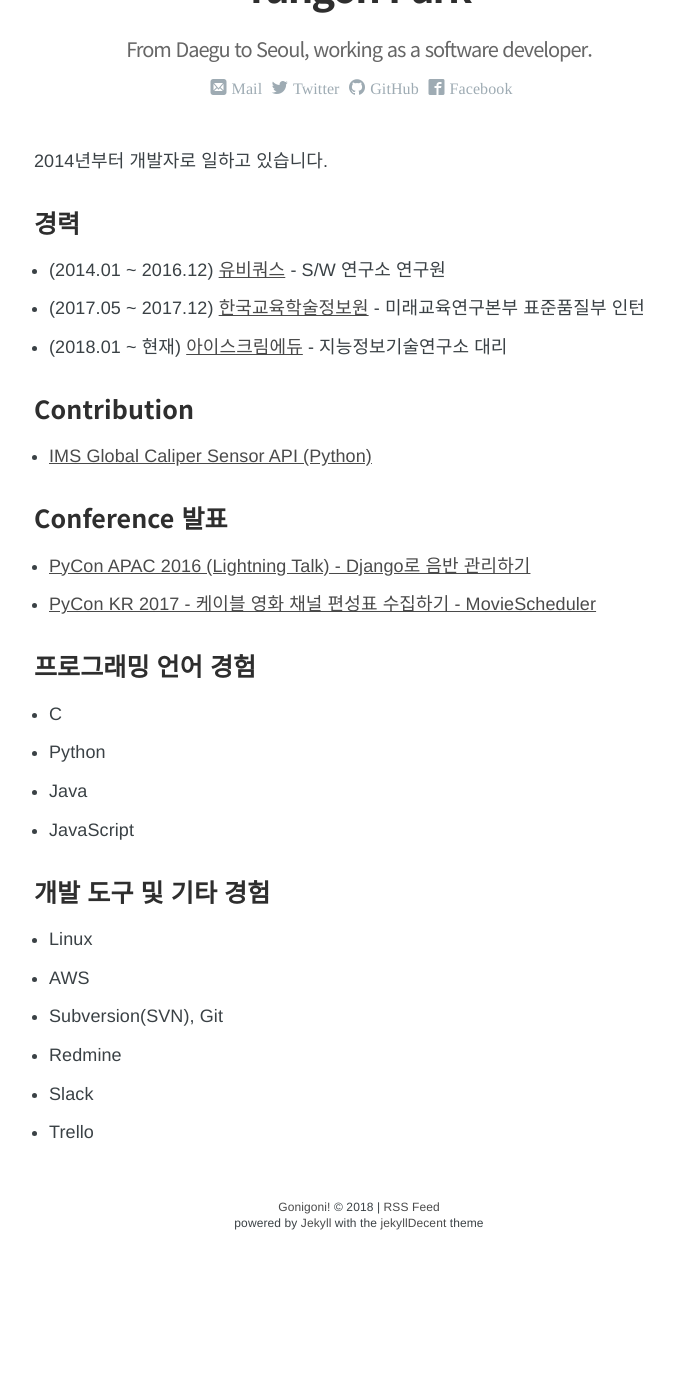
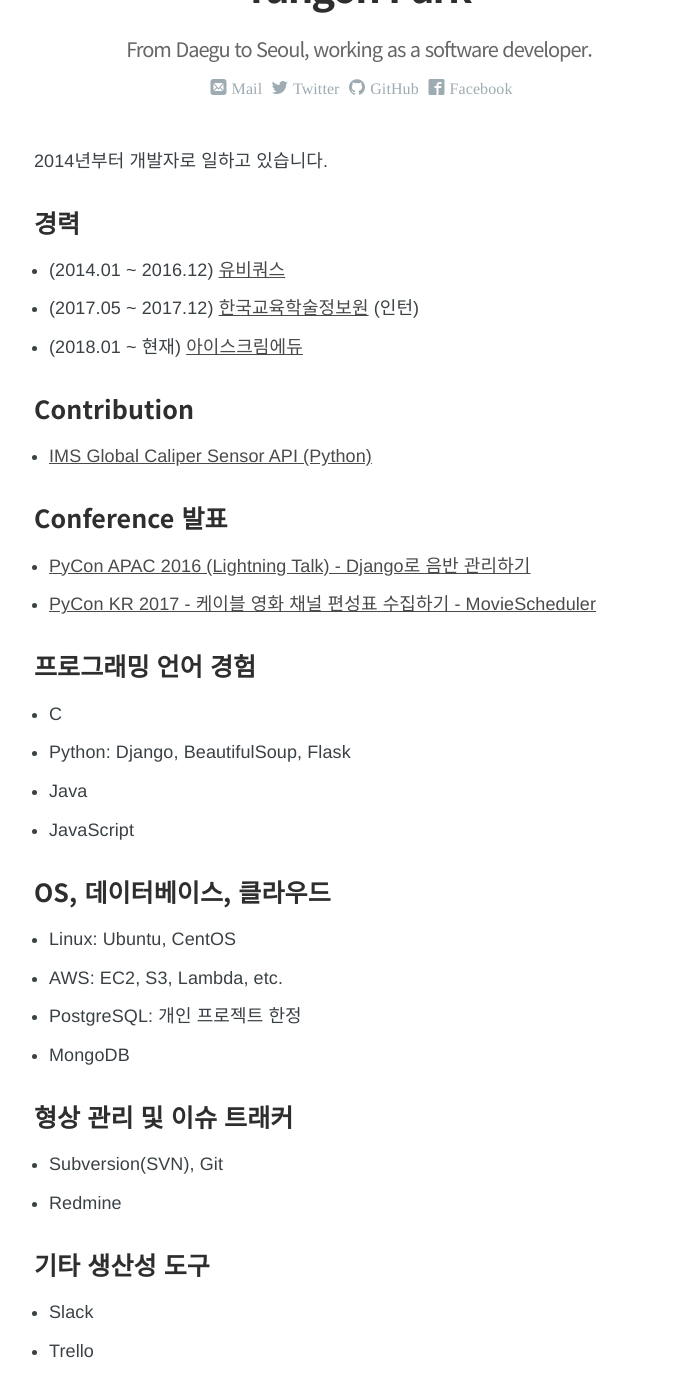
Before and after one commit to rubysoho07/rubysoho07.github.io, a Jekyll site: the page built from _pages/about.md, in a window 1280 px wide and 1400 px high, scrolled down 433 px. Shown: the top 1397 px of the window, without its empty margins (281-955 px from the left). Built offline with Jekyll 4.4.1, drawn with Linux system fonts in a browser that asks for light colours; some web fonts are replaced; before the commit the page ends 1685 px from its top, so only the background shows below that.

Commit message:
프로파일 업데이트

```diff
--- a/_pages/about.md
+++ b/_pages/about.md
@@ -12,9 +12,9 @@
 
 ### 경력
 
-* (2014.01 ~ 2016.12) [유비쿼스](http://www.ubiquoss.com) - S/W 연구소 연구원
-* (2017.05 ~ 2017.12) [한국교육학술정보원](http://www.keris.or.kr) - 미래교육연구본부 표준품질부 인턴
-* (2018.01 ~ 현재) [아이스크림에듀](http://www.home-learn.co.kr) - 지능정보기술연구소 대리
+* (2014.01 ~ 2016.12) [유비쿼스](http://www.ubiquoss.com)
+* (2017.05 ~ 2017.12) [한국교육학술정보원](http://www.keris.or.kr) (인턴)
+* (2018.01 ~ 현재) [아이스크림에듀](http://www.home-learn.co.kr)
 
 ### Contribution
 
@@ -28,15 +28,23 @@
 ### 프로그래밍 언어 경험
 
 * C
-* Python
+* Python: Django, BeautifulSoup, Flask
 * Java
 * JavaScript
 
-### 개발 도구 및 기타 경험
+### OS, 데이터베이스, 클라우드
 
-* Linux
-* AWS
+* Linux: Ubuntu, CentOS
+* AWS: EC2, S3, Lambda, etc.
+* PostgreSQL: 개인 프로젝트 한정
+* MongoDB
+
+### 형상 관리 및 이슈 트래커
+
 * Subversion(SVN), Git
 * Redmine
+
+### 기타 생산성 도구
+
 * Slack
 * Trello
```
